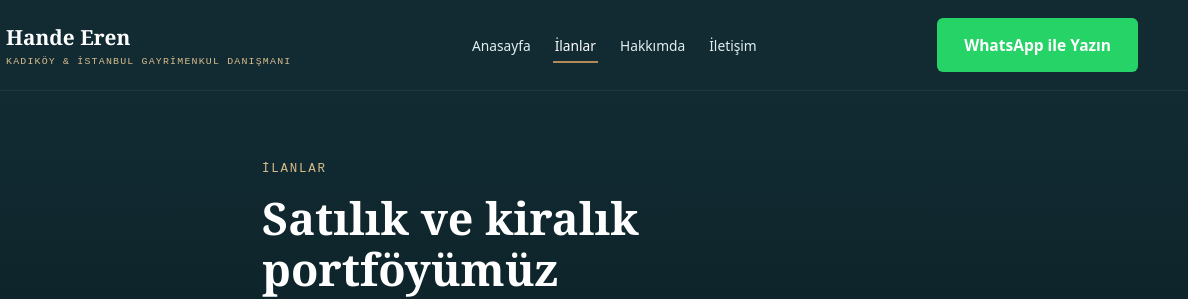
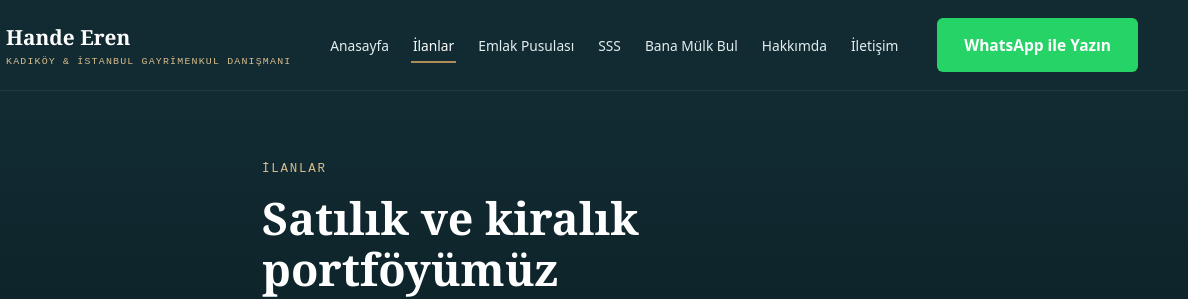
Before and after one commit to myWpilot/Hande-EREN-Emlak, a plain HTML site: page ilanlar.html in a window 1280 px wide. Shown: the top 299 px of the page, 92-1280 px from the left. Drawn offline with Linux system fonts and the light colour scheme; no server answers.

Commit message:
Update ilanlar.html

```diff
--- a/ilanlar.html
+++ b/ilanlar.html
@@ -33,6 +33,9 @@
       <ul>
         <li><a href="index.html">Anasayfa</a></li>
         <li><a href="ilanlar.html" aria-current="page">İlanlar</a></li>
+        <li><a href="blog.html">Emlak Pusulası</a></li>
+        <li><a href="sss.html">SSS</a></li>
+        <li><a href="bana-mulk-bul.html">Bana Mülk Bul</a></li>
         <li><a href="hakkimda.html">Hakkımda</a></li>
         <li><a href="iletisim.html">İletişim</a></li>
       </ul>
@@ -45,6 +48,9 @@
   <nav class="mobile-nav" id="mobile-menu" aria-label="Mobil menü">
     <a href="index.html">Anasayfa</a>
     <a href="ilanlar.html" aria-current="page">İlanlar</a>
+    <a href="blog.html">Emlak Pusulası</a>
+    <a href="sss.html">SSS</a>
+    <a href="bana-mulk-bul.html">Bana Mülk Bul</a>
     <a href="hakkimda.html">Hakkımda</a>
     <a href="iletisim.html">İletişim</a>
     <a data-brand-href="whatsapp" href="#">WhatsApp ile Yazın</a>
```
